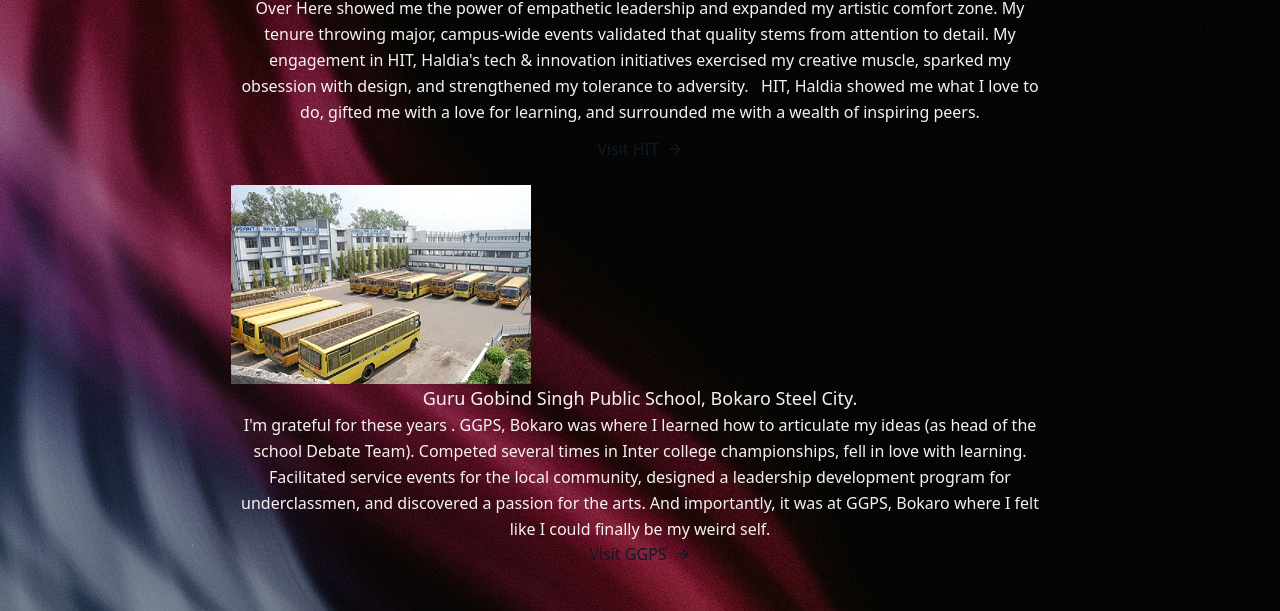
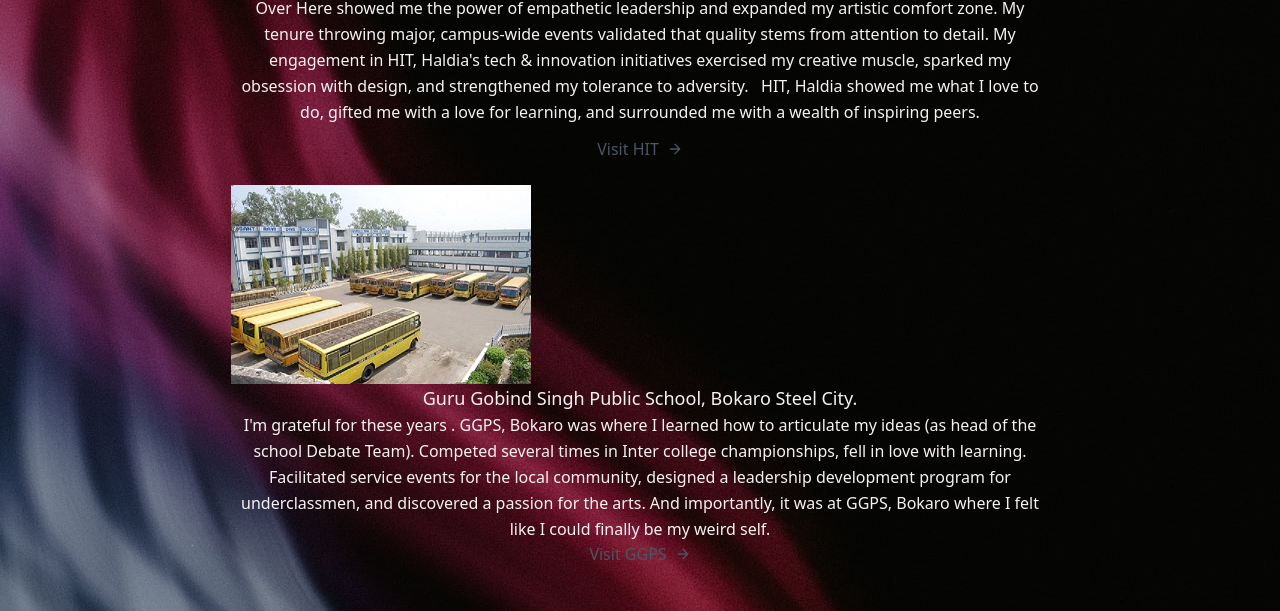
Before and after one commit to SinghAnkIT1812/Port.AS_WEB, a plain HTML site: page enter.html in a window 1280 px wide. Shown: the part 1307-1918 px from the top of the page. Drawn offline with nearby package versions, Linux system fonts and the light colour scheme; a script that the page names is missing.

Commit message:
Update enter.html

```diff
--- a/enter.html
+++ b/enter.html
@@ -97,7 +97,7 @@
 HIT, Haldia showed me what I love to do, gifted me with a love for learning, and surrounded me with a wealth of inspiring peers.
 </p>
 
-          <a class="mt-3 text-gray-900 inline-flex items-center"href="https://hithaldia.in/main/">Visit HIT
+          <a class="mt-3 inline-flex items-center"href="https://hithaldia.in/main/">Visit HIT
 
 
 
@@ -124,7 +124,7 @@
 And importantly, it was at GGPS, Bokaro where I felt like I could finally be my weird self.
 </p>
 
-          <a class="mt-3 text-gray-900 inline-flex items-center"href="https://www.ggpsbokaro.org">Visit GGPS
+          <a class="mt-3  inline-flex items-center"href="https://www.ggpsbokaro.org">Visit GGPS
             <svg fill="none" stroke="currentColor" stroke-linecap="round" stroke-linejoin="round" stroke-width="2" class="w-4 h-4 ml-2" viewBox="0 0 24 24">
               <path d="M5 12h14M12 5l7 7-7 7"></path>
             </svg>
```
